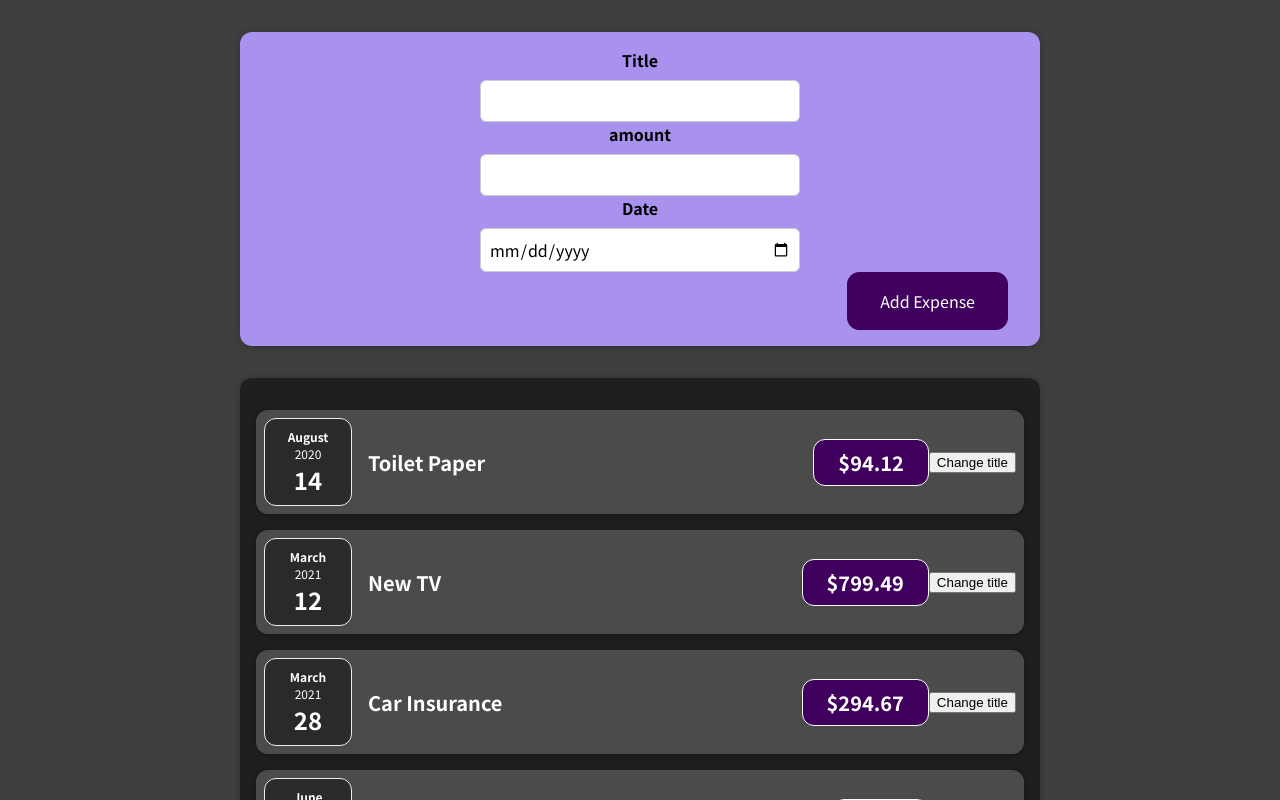
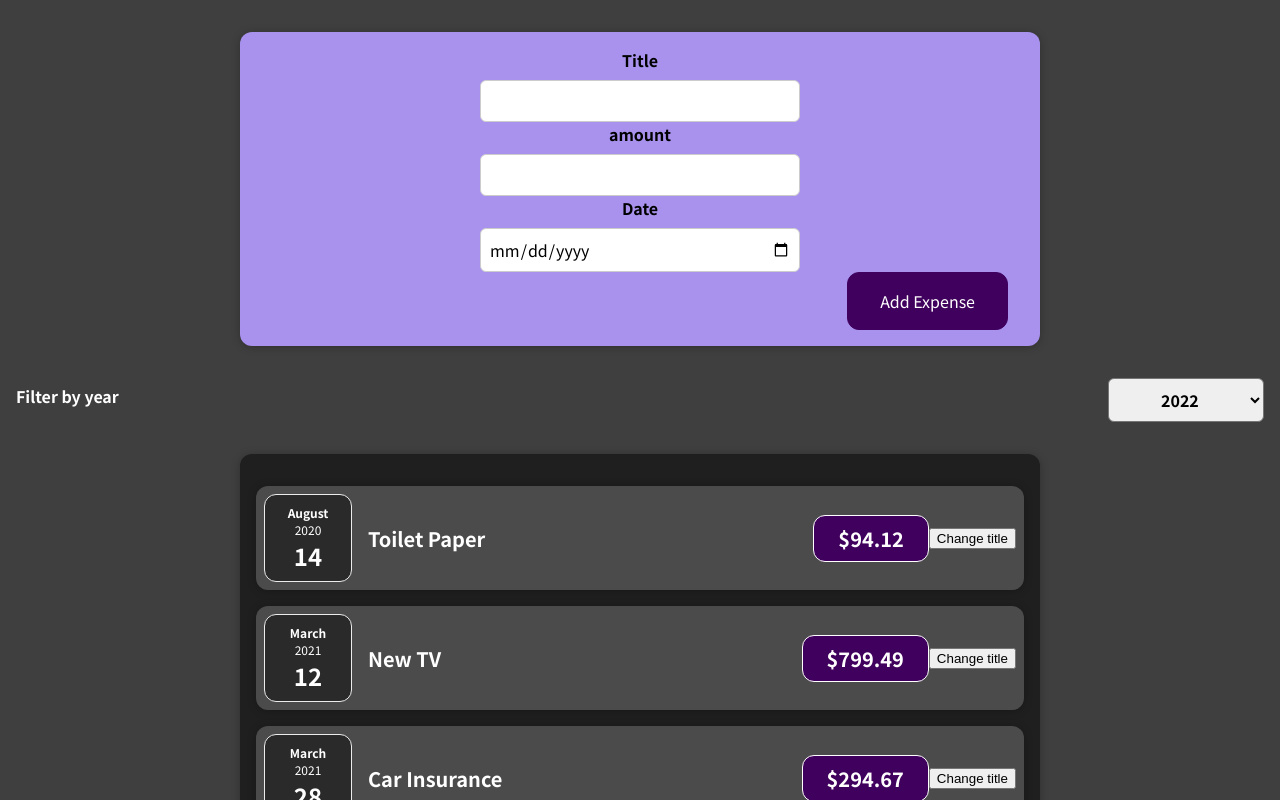
Before and after one commit to popt00/ExpenseTracker, a React (Create React App) app: page / in a window 1280 px wide. Shown: the top 800 px of the page. Built offline with nearby package versions, Linux system fonts and the light colour scheme.

Commit message:
added filter year component

```diff
--- /dev/null
+++ b/src/components/Expenses/ExpenseFiler.js
@@ -0,0 +1,24 @@
+import React from 'react';
+
+import './ExpenseFilter.css';
+
+const ExpensesFilter = (props) => {
+    const saveDateHandler = (event)=>{
+        props.onSaveDate(event.target.value);
+    }
+  return (
+    <div className='expenses-filter'>
+      <div className='expenses-filter__control'>
+        <label>Filter by year</label>
+        <select onChange={saveDateHandler}>
+          <option value='2022'>2022</option>
+          <option value='2021'>2021</option>
+          <option value='2020'>2020</option>
+          <option value='2019'>2019</option>
+        </select>
+      </div>
+    </div>
+  );
+};
+
+export default ExpensesFilter;
--- /dev/null
+++ b/src/components/Expenses/ExpenseFilter.css
@@ -0,0 +1,24 @@
+.expenses-filter {
+    color: white;
+    padding: 0 1rem;
+  }
+
+  .expenses-filter__control {
+    display: flex;
+    width: 100%;
+    align-items: center;
+    justify-content: space-between;
+    margin: 1rem 0;
+  }
+
+  .expenses-filter label {
+    font-weight: bold;
+    margin-bottom: 0.5rem;
+  }
+
+  .expenses-filter select {
+    font: inherit;
+    padding: 0.5rem 3rem;
+    font-weight: bold;
+    border-radius: 6px;
+  }
--- a/src/components/Expenses/Expenses.js
+++ b/src/components/Expenses/Expenses.js
@@ -1,11 +1,20 @@
-import React from 'react';
+import React , {useState} from "react";
 
-import ExpenseItem from './ExpenseItem';
-import Card from '../UI/Card';
-import './Expenses.css';
+import ExpenseItem from "./ExpenseItem";
+import Card from "../UI/Card";
+import "./Expenses.css";
+import ExpenseFiler from "./ExpenseFiler";
+
+
 const Expenses = (props) => {
-
+  const [filteredYear, setFilteredYear] = useState('2020');
+  const onSaveDateHandling = (selectedYear) =>{
+    setFilteredYear(selectedYear);
+    console.log(selectedYear + "," +filteredYear);
+  }
   return (
+    <div>
+      <ExpenseFiler onSaveDate = {onSaveDateHandling} />
       <Card className="expenses">
         <ExpenseItem
           title={props.items[0].title}
@@ -28,7 +37,8 @@ const Expenses = (props) => {
           date={props.items[3].date}
         />
       </Card>
+    </div>
   );
-}
+};
 
 export default Expenses;
--- a/src/components/NewExpense/NewExpense.js
+++ b/src/components/NewExpense/NewExpense.js
@@ -3,6 +3,7 @@ import "./ExpenseForm";
 import ExpenseForm from "./ExpenseForm";
 
 const NewExpense = (props) => {
+
   const saveExpenseDataHandler = (enteredExpenseData) =>{
     const expenseData = {
       ...enteredExpenseData,
```
Lines whose indentation alone changed are shown as unchanged.
